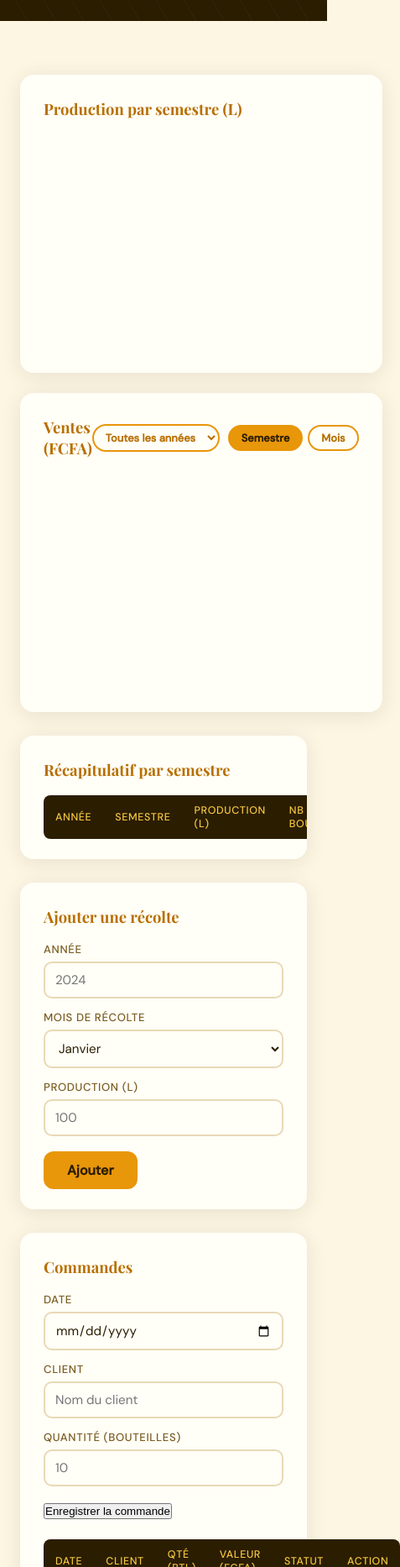
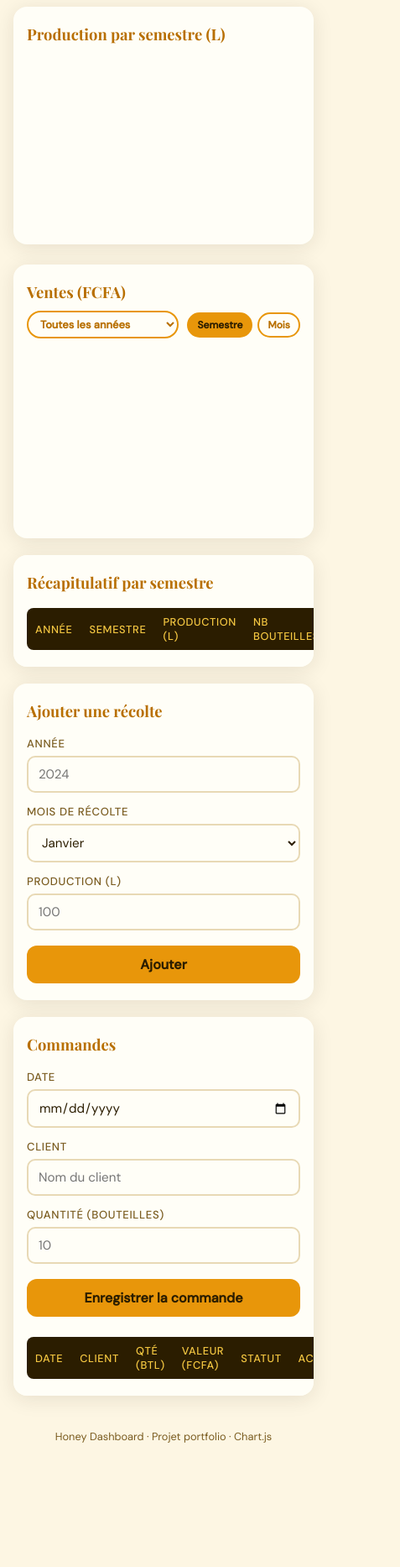
Before and after one commit to dorianeoued/honey-dashboard, a plain HTML site: page index.html in a window 390 px wide. Shown: the part 134-2000 px from the top of the page at 84% size, 477 px wide, since content can reach past the window. After the commit the page ends 1873 px from the top, so only its background shows below. Drawn offline with nearby package versions, Linux system fonts and the light colour scheme; no server answers.

Commit message:
Fix mobile responsive layout

```diff
--- a/style.css
+++ b/style.css
@@ -308,8 +308,84 @@ footer {
   color: var(--muted);
 }
 
+/* ── Commandes table scroll ────────────────────────── */
+.orders-card { overflow-x: auto; }
+
+/* ── Bouton commande ───────────────────────────────── */
+button#addOrderBtn {
+  background: var(--honey);
+  color: var(--dark);
+  border: none;
+  padding: 12px 28px;
+  border-radius: 12px;
+  font-size: 1rem;
+  font-weight: 600;
+  cursor: pointer;
+  font-family: 'DM Sans', sans-serif;
+  transition: background .2s, transform .1s;
+}
+button#addOrderBtn:hover  { background: var(--honey-lt); }
+button#addOrderBtn:active { transform: scale(.97); }
+
 /* ── Animation ─────────────────────────────────────── */
 @keyframes fadeUp {
   from { opacity: 0; transform: translateY(16px); }
   to   { opacity: 1; transform: translateY(0); }
 }
+
+/* ── Responsive tablette (≤ 768px) ────────────────── */
+@media (max-width: 768px) {
+  header { padding: 20px 20px; }
+
+  main { padding: 20px 16px; gap: 20px; }
+
+  .kpi-row { grid-template-columns: 1fr 1fr; }
+
+  .kpi-value { font-size: 1.4rem; }
+
+  .card { padding: 20px 16px; }
+
+  .card-header {
+    flex-direction: column;
+    align-items: flex-start;
+    gap: 10px;
+  }
+
+  .card-controls {
+    width: 100%;
+    flex-wrap: wrap;
+  }
+
+  .card-controls select { flex: 1; }
+}
+
+/* ── Responsive téléphone (≤ 480px) ───────────────── */
+@media (max-width: 480px) {
+  .bee-icon { font-size: 2rem; }
+
+  h1 { font-size: 1.5rem; }
+
+  .subtitle { font-size: .78rem; }
+
+  .kpi-row { grid-template-columns: 1fr 1fr; gap: 10px; }
+
+  .kpi-card { padding: 14px 14px; }
+
+  .kpi-value { font-size: 1.2rem; }
+
+  .kpi-label { font-size: .68rem; }
+
+  .chart-wrap { height: 200px; }
+
+  .form-grid { grid-template-columns: 1fr; }
+
+  button#addBtn,
+  button#addOrderBtn {
+    width: 100%;
+    text-align: center;
+  }
+
+  th, td { padding: 8px 10px; font-size: .8rem; }
+
+  .toggle-btn { padding: 5px 10px; font-size: .75rem; }
+}
```
